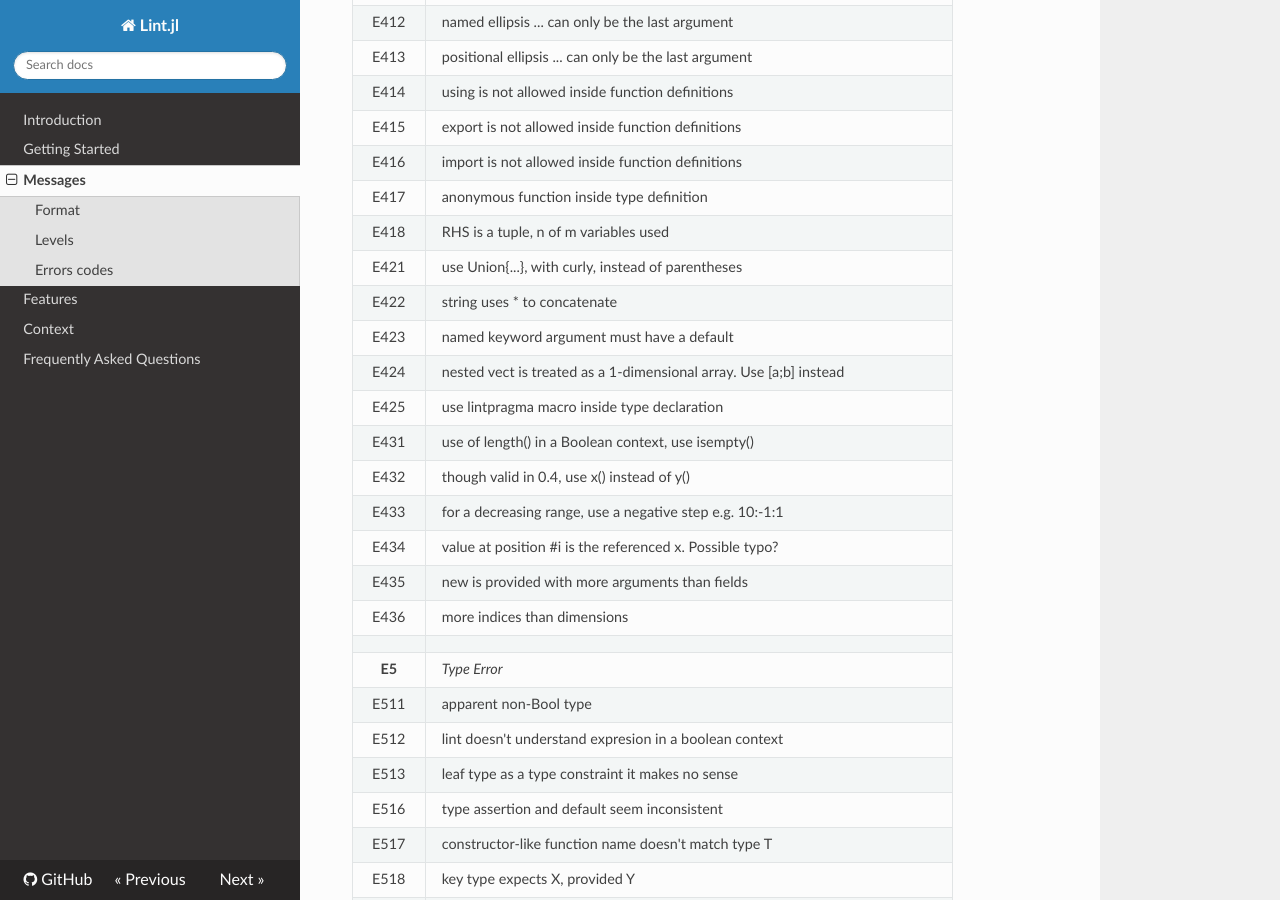
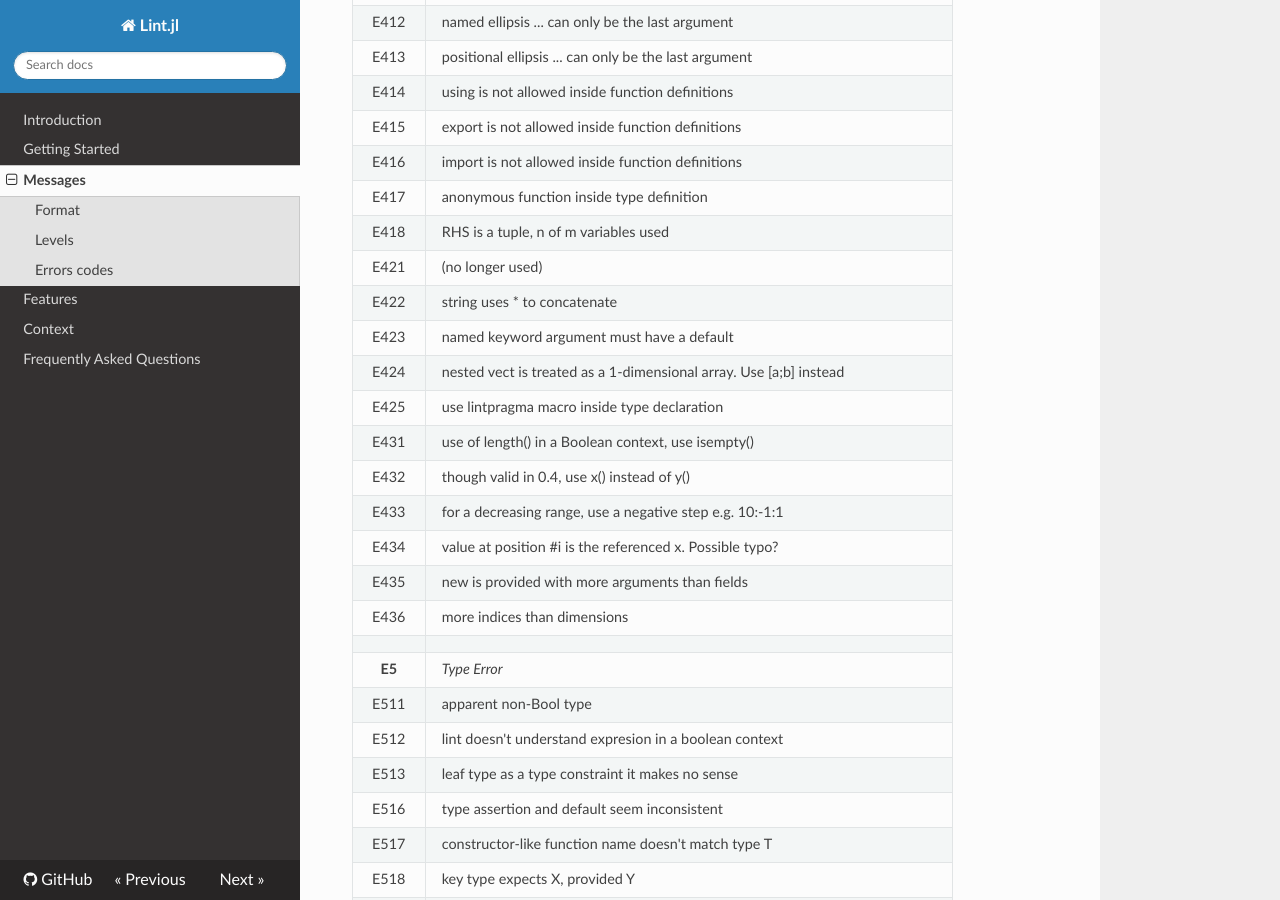
Before and after one commit to tonyhffong/Lint.jl, an MkDocs documentation site: the page built from docs/messages.md, in a window 1280 px wide and 900 px high, scrolled down 2050 px. Built offline with MkDocs 1.6.1, drawn with Linux system fonts in a browser that asks for light colours; nearby versions of some CDN libraries; old or Windows-style settings are respelled for this version of MkDocs; some of the changed text lies outside the part shown.

Commit message:
Generalize Union not constructible guess

```diff
--- a/docs/messages.md
+++ b/docs/messages.md
@@ -75,7 +75,7 @@ Every error code starts with letter for the severity `E`:`ERROR`, `W`:`WARN` or
 | E416   | import is not allowed inside function definitions
 | E417   | anonymous function inside type definition
 | E418   | RHS is a tuple, n of m variables used
-| E421   | use Union{...}, with curly, instead of parentheses
+| E421   | (no longer used)
 | E422   | string uses * to concatenate
 | E423   | named keyword argument must have a default
 | E424   | nested vect is treated as a 1-dimensional array. Use [a;b] instead
```
Also changed, not shown: other parts of docs/messages.md (+1 -0 lines), 2 other files.
